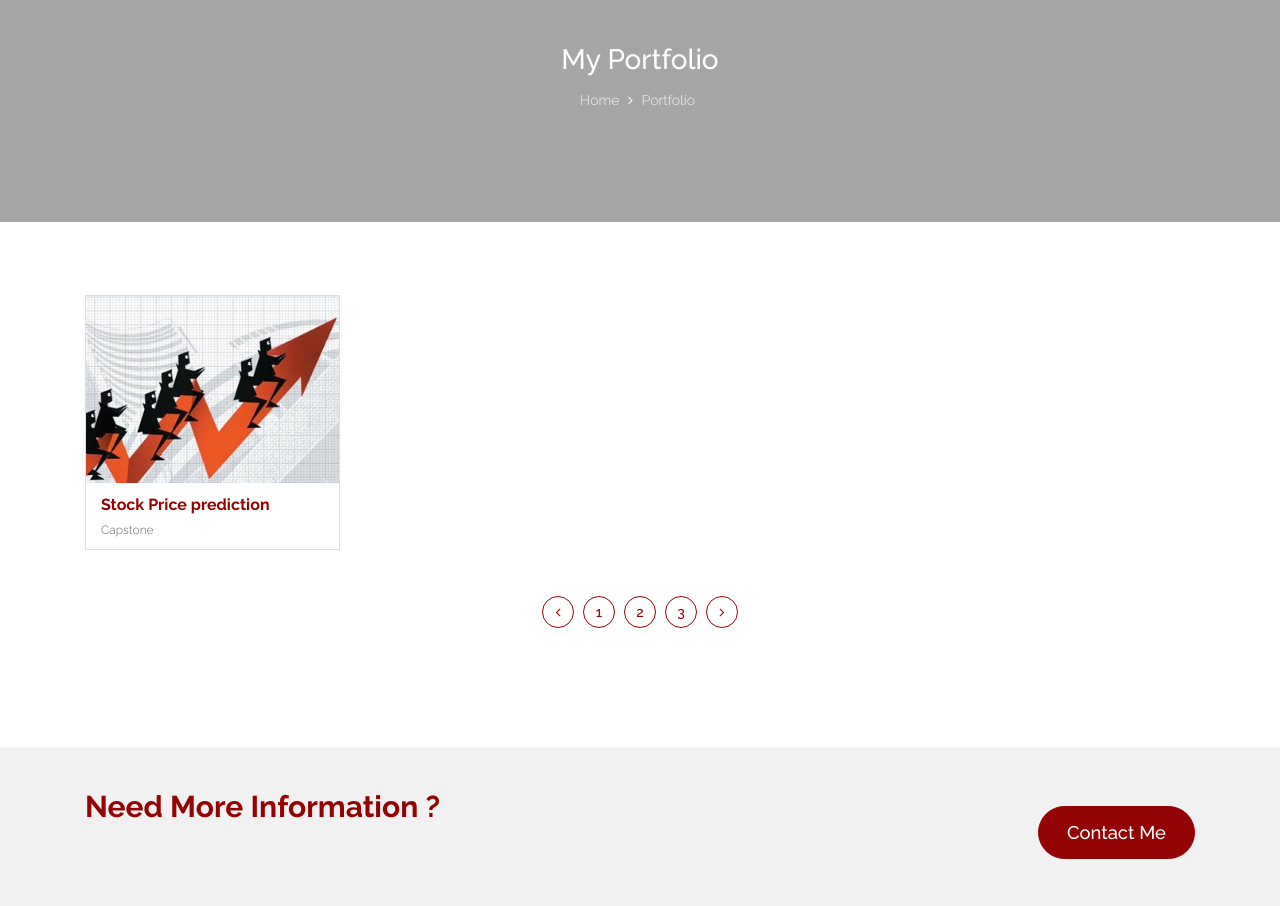
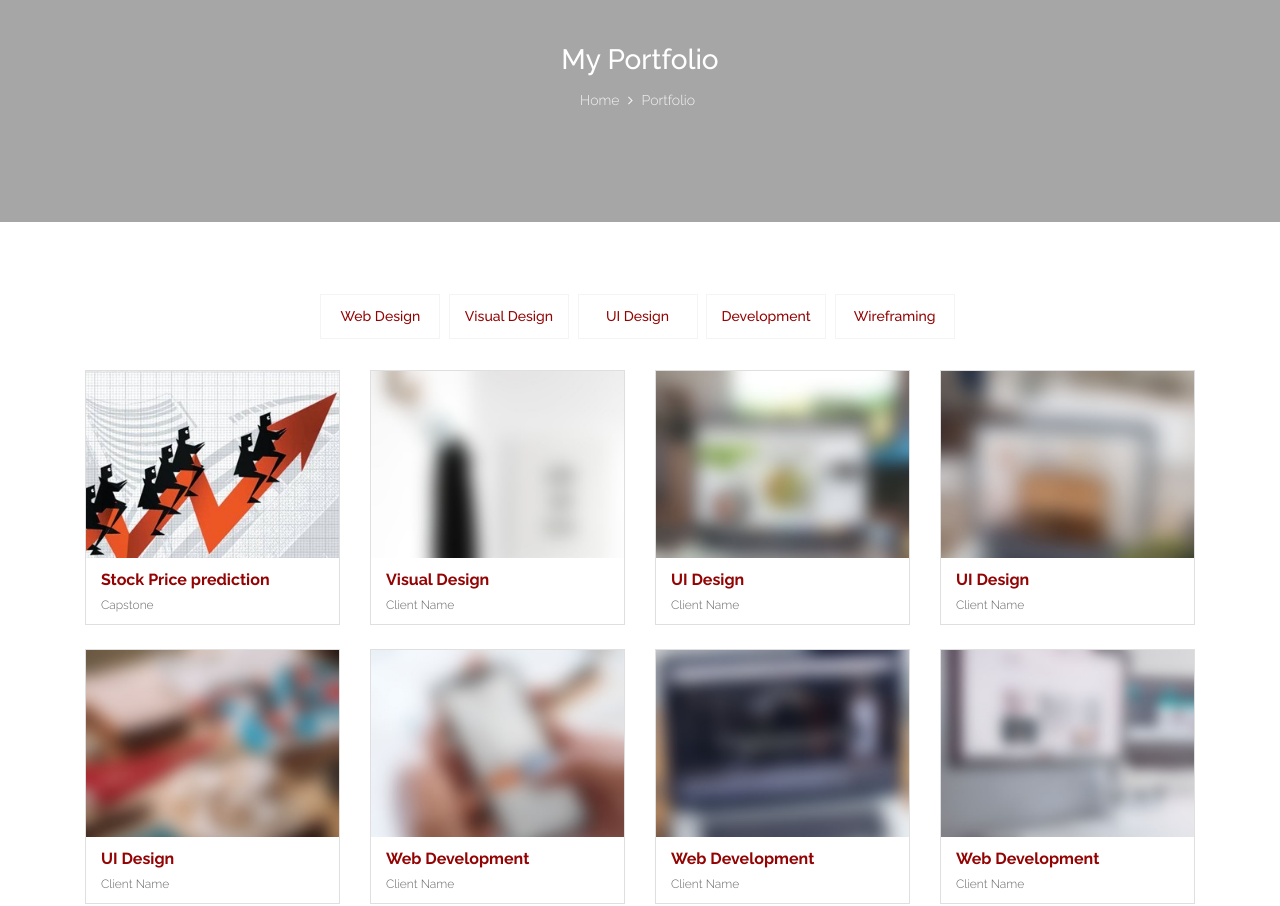
Before and after one commit to bliskonieba/bliskonieba.github.io, a plain HTML site: page personal-portfolio-grid.html in a window 1280 px wide. Shown: the part 58-964 px from the top of the page. Drawn offline with Linux system fonts and the light colour scheme; files whose address does not match are found by name.

Commit message:
Initial commit

```diff
--- a/personal-portfolio-grid.html
+++ b/personal-portfolio-grid.html
@@ -99,7 +99,7 @@
 				<div class="row">
 					<div class="col-md-12">
                         <!-- Start Portfolio Nav -->
-						<!-- <ul class="portfolio-filter">
+						<ul class="portfolio-filter">
 							<li>
 								<a href="javascript:;" data-filter="">Web Design</a>
 							</li>
@@ -115,7 +115,7 @@
 							<li>
 								<a href="javascript:;" data-filter="">Wireframing</a>
 							</li>
-						</ul> -->
+						</ul>
                         <!-- End Portfolio Nav -->
 					</div>
 				</div>
@@ -143,7 +143,7 @@
 					</div>
 					<div class="col-md-3">
                         <!-- Start Portfolio Item -->
-						<!-- <div class="portfolio-item">
+						<div class="portfolio-item">
 							<div class="card">
 								<div class="card-img-top">
 									<img src="./assets/images/portfolio/portfolio-2.jpg"  alt="Your Project Name" />
@@ -156,12 +156,12 @@
 									<div class="card-subtitle">Client Name</div>
 								</div>
 							</div>
-						</div> -->
+						</div>
                         <!-- End Portfolio Item -->
 					</div>
 					<div class="col-md-3">
                         <!-- Start Portfolio Item -->
-						<!-- <div class="portfolio-item">
+						<div class="portfolio-item">
 							<div class="card">
 								<div class="card-img-top">
 									<img src="./assets/images/portfolio/portfolio-3.jpg"  alt="Your Project Name" />
@@ -174,12 +174,12 @@
 									<div class="card-subtitle">Client Name</div>
 								</div>
 							</div>
-						</div> -->
+						</div>
                         <!-- End Portfolio Item -->
 					</div>
                     <div class="col-md-3">
                         <!-- Start Portfolio Item -->
-						<!-- <div class="portfolio-item">
+						<div class="portfolio-item">
 							<div class="card">
 								<div class="card-img-top">
 									<img src="./assets/images/portfolio/portfolio-4.jpg"  alt="Your Project Name" />
@@ -192,12 +192,12 @@
 									<div class="card-subtitle">Client Name</div>
 								</div>
 							</div>
-						</div> -->
+						</div>
                         <!-- End Portfolio Item -->
 					</div>
                     <div class="col-md-3">
                         <!-- Start Portfolio Item -->
-						<!-- <div class="portfolio-item">
+						<div class="portfolio-item">
 							<div class="card">
 								<div class="card-img-top">
 									<img src="./assets/images/portfolio/portfolio-5.jpg"  alt="Your Project Name" />
@@ -210,12 +210,12 @@
 									<div class="card-subtitle">Client Name</div>
 								</div>
 							</div>
-						</div> -->
+						</div>
                         <!-- End Portfolio Item -->
 					</div>
 					<div class="col-md-3">
                         <!-- Start Portfolio Item -->
-						<!-- <div class="portfolio-item">
+						<div class="portfolio-item">
 							<div class="card">
 								<div class="card-img-top">
 									<img src="./assets/images/portfolio/portfolio-6.jpg"  alt="Your Project Name" />
@@ -228,12 +228,12 @@
 									<div class="card-subtitle">Client Name</div>
 								</div>
 							</div>
-						</div> -->
+						</div>
                         <!-- End Portfolio Item -->
 					</div>
 					<div class="col-md-3">
                         <!-- Start Portfolio Item -->
-						<!-- <div class="portfolio-item">
+						<div class="portfolio-item">
 							<div class="card">
 								<div class="card-img-top">
 									<img src="./assets/images/portfolio/portfolio-7.jpg"  alt="Your Project Name" />
@@ -246,12 +246,12 @@
 									<div class="card-subtitle">Client Name</div>
 								</div>
 							</div>
-						</div> -->
+						</div>
                         <!-- End Portfolio Item -->
 					</div>
 					<div class="col-md-3">
                         <!-- Start Portfolio Item -->
-						<!-- <div class="portfolio-item">
+						<div class="portfolio-item">
 							<div class="card">
 								<div class="card-img-top">
 									<img src="./assets/images/portfolio/portfolio-8.jpg"  alt="Your Project Name" />
@@ -264,7 +264,7 @@
 									<div class="card-subtitle">Client Name</div>
 								</div>
 							</div>
-						</div> -->
+						</div>
                         <!-- End Portfolio Item -->
 					</div>
 				</div>
```
Also changed, not shown: personal-portfolio-stock-price.html (+1 -0 lines).
